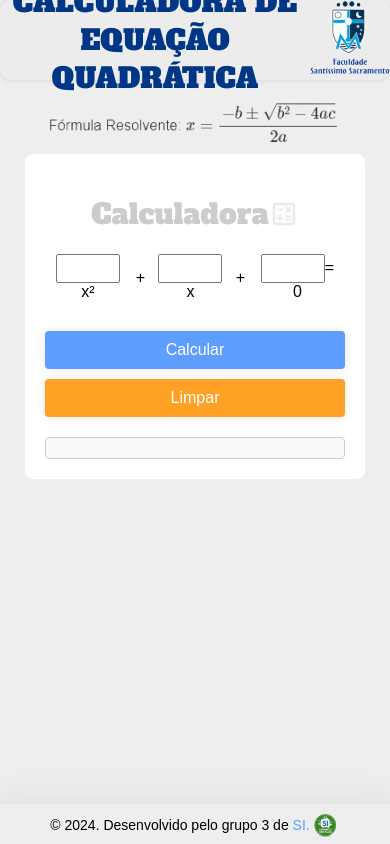
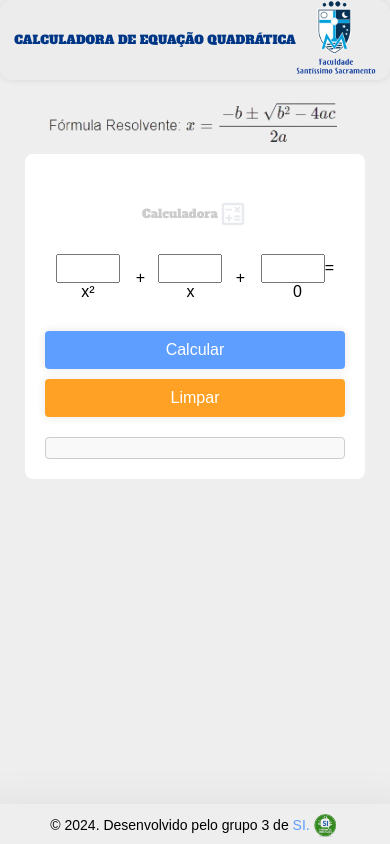
Before and after one commit to WesleyBSa/calc-equacaoQuadratica, a plain HTML site: page index.html in a window 390 px wide. Drawn offline with nearby package versions, Linux system fonts and the light colour scheme; a web font is replaced by a local one.

Commit message:
Add files via upload
3° commit.
Responsivo para smartphone.

```diff
--- a/assets/css/styles.css
+++ b/assets/css/styles.css
@@ -155,3 +155,9 @@ footer p {
     width: 30px;
     height: auto;
 }
+
+@media (max-width: 600px) {
+    h1 {
+      font-size: 12px;
+    }
+}
```
